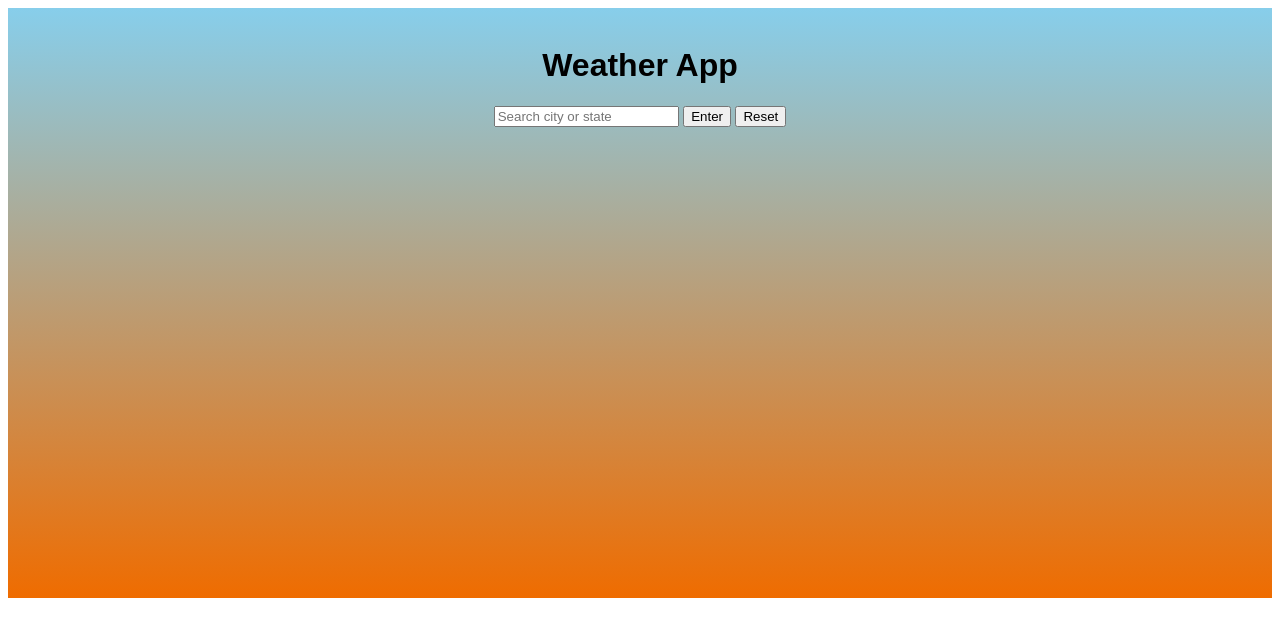
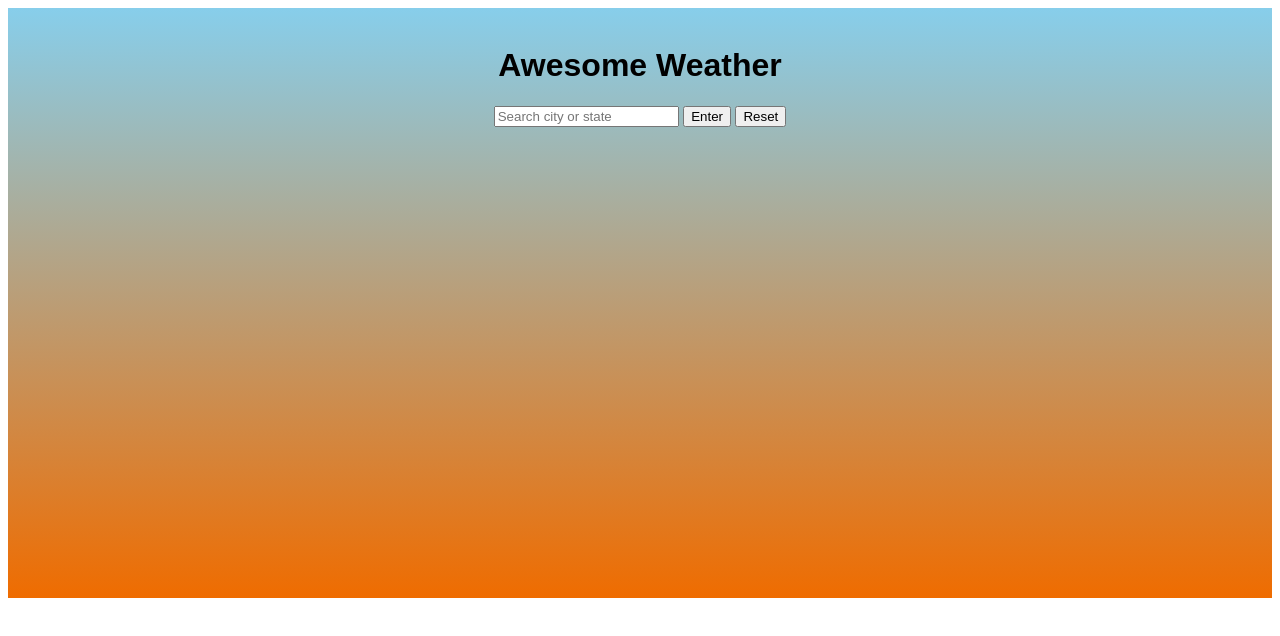
Before and after one commit to bennettf98/WeatherApp, a plain HTML site: page index.html in a window 1280 px wide. Drawn offline with Linux system fonts and the light colour scheme.

Commit message:
title change

```diff
--- a/index.html
+++ b/index.html
@@ -3,15 +3,15 @@
 <head>
     <meta charset="UTF-8">
     <meta name="viewport" content="width=device-width, initial-scale=1.0">
-    <title>Weather App</title>
+    <title>Awesome Weather</title>
     <link rel="stylesheet" href="style.css">
 </head>
 <!--WRITE README AND CREATE GITIGNORE-->
 <body>
 <div class="gradient-background">
 <br>
-<h1>Weather App</h1>
-<!-- change name to something creative -->
+<h1>Awesome Weather</h1>
+
 <input type="text" id="location" placeholder="Search city or state">
 <button onclick="getWeather()">Enter</button>
 <button onclick="resetApp()">Reset</button>
```
